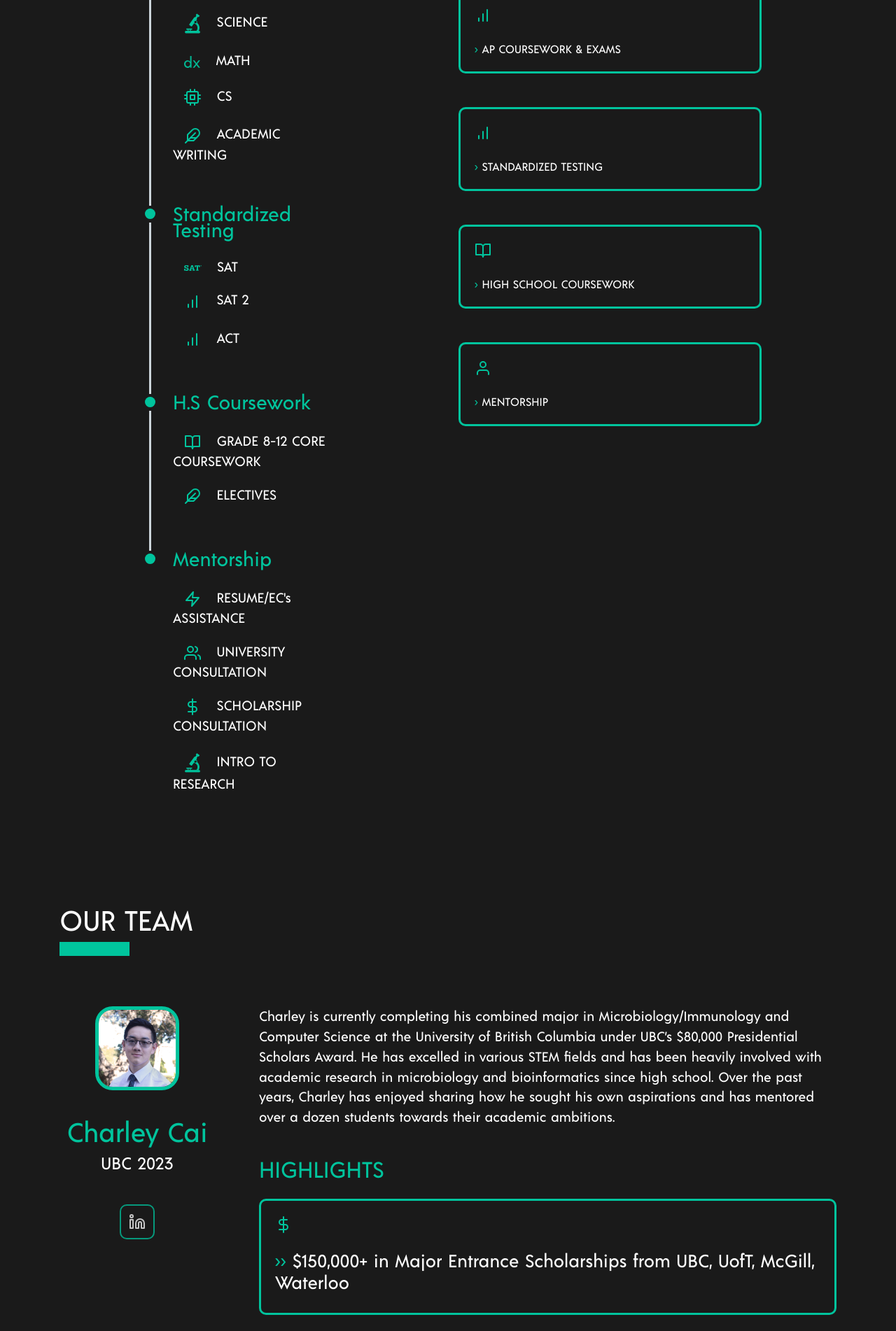
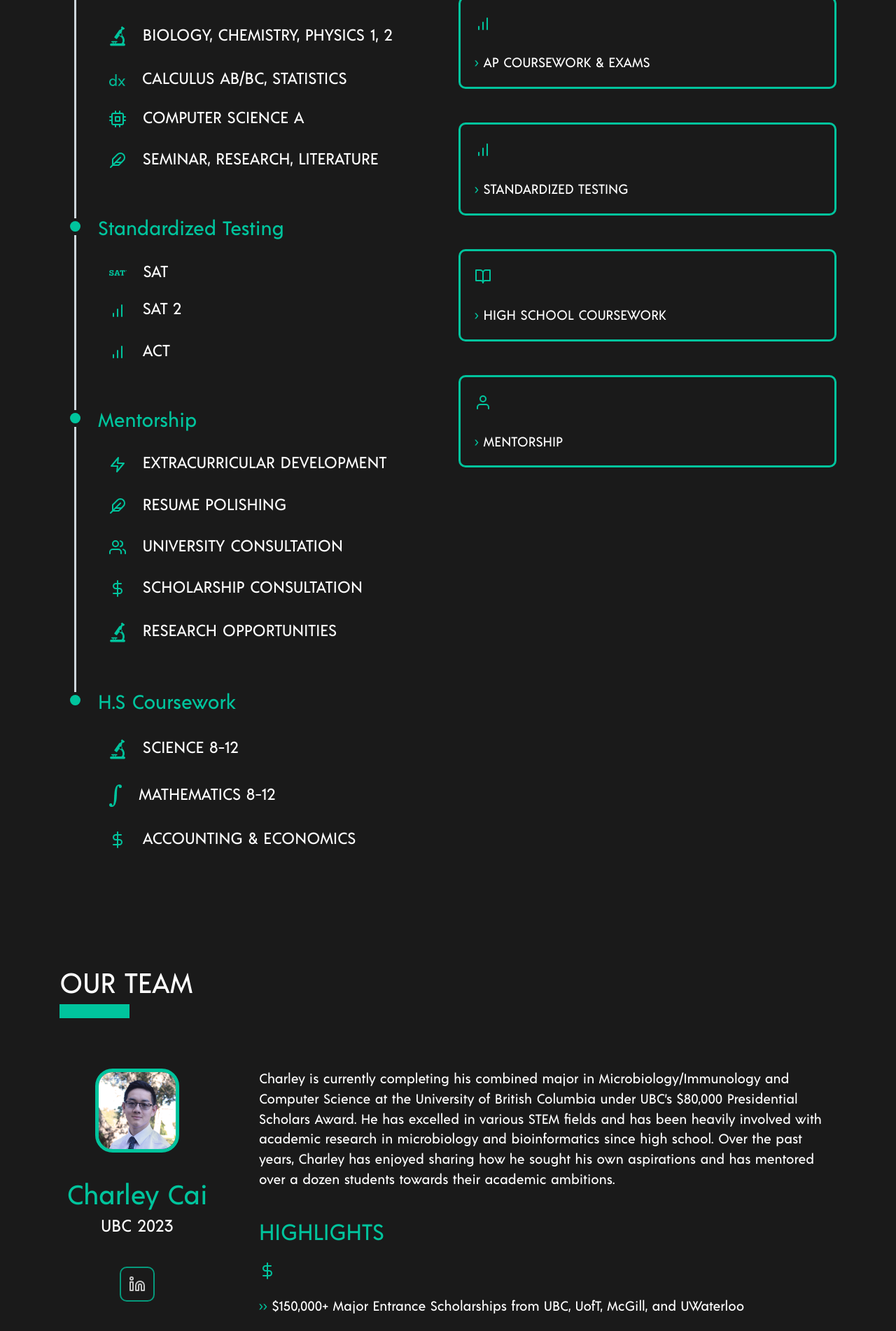
Before and after one commit to happyoliver/acuoconsulting.github.io, a Flask app: page / in a window 1280 px wide. Shown: the part 1818-3720 px from the top of the page at 70% size. Run offline with Flask 2, Linux system fonts and the light colour scheme; data that the repository does not hold is empty; some libraries are stand-ins or nearby versions.

Commit message:
Add new stylistic changes and concise highlights

```diff
--- a/css/style.css
+++ b/css/style.css
@@ -12,6 +12,9 @@ html {
     scroll-behavior: smooth;
 }
 
+body{
+
+}
 
 * {
     font-family: acre !important;
@@ -460,3 +463,7 @@ label.selected-filter {
     /*position: absolute;*/
     /*top: 0;*/
 }
+
+.timeline-bullet{
+    white-space: pre;
+}
--- a/templates/index.html
+++ b/templates/index.html
@@ -52,7 +52,7 @@
     <div class="collapse navbar-collapse flex-grow-1 text-right" id="myNavbar7">
         <ul class="navbar-nav ml-auto flex-nowrap">
             <li class="nav-item px-4">
-                <a href="#about" class="nav-link">ABOUT</a>
+                <a href="#about" class="nav-link">ABOUT US</a>
             </li>
             <li class="nav-item px-4">
                 <a href="#services" class="nav-link">SERVICES</a>
@@ -86,7 +86,7 @@
 </div>
 
 <div id="about" class="container py-5">
-    <h1 id="startchange">ABOUT</h1>
+    <h1 id="startchange">ABOUT US</h1>
     <div class="rectangle"></div>
     <br>
     <div class="row">
@@ -117,7 +117,7 @@
     <br><br>
 </div>
 
-<div id="services" class="section py-5" style="padding-left: 15vw; padding-right: 15vw">
+<div id="services" class="container section py-5" style="font-size: larger">
     <h1>SERVICES</h1>
     <div class="rectangle"></div>
     <br><br>
@@ -130,16 +130,16 @@
                         <div class="timeline-content">
                             <h3 class="timeline-title">AP</h3>
                             <br>
-                            <span onmouseover="glow('ap-cs-exams')" onmouseout="unglow('ap-cs-exams')"><img
+                            <span class="timeline-bullet" onmouseover="glow('ap-cs-exams')" onmouseout="unglow('ap-cs-exams')"><img
                                     class="px-3 py-1 timeline-point"
-                                    src="../assets/icons/microscope.svg"> SCIENCE<br><br></span></span>
-                            <span onmouseover="glow('ap-cs-exams')" onmouseout="unglow('ap-cs-exams')"><img
+                                    src="../assets/icons/microscope.svg"> BIOLOGY, CHEMISTRY, PHYSICS 1, 2<br><br></span></span>
+                            <span class="timeline-bullet" onmouseover="glow('ap-cs-exams')" onmouseout="unglow('ap-cs-exams')"><img
                                     class="px-3 py-1 timeline-point"
-                                    src="../assets/icons/differential.svg"> MATH<br><br></span>
-                            <span onmouseover="glow('ap-cs-exams')" onmouseout="unglow('ap-cs-exams')"><img
-                                    class="px-3 py-1 timeline-point" src="../assets/icons/cpu.svg"> CS<br><br></span>
-                            <span onmouseover="glow('ap-cs-exams')" onmouseout="unglow('ap-cs-exams')"><img
-                                    class="px-3 py-1 timeline-point" src="../assets/icons/feather.svg"> ACADEMIC WRITING<br><br></span>
+                                    src="../assets/icons/differential.svg"> CALCULUS AB/BC, STATISTICS<br><br></span>
+                            <span class="timeline-bullet" onmouseover="glow('ap-cs-exams')" onmouseout="unglow('ap-cs-exams')"><img
+                                    class="px-3 py-1 timeline-point" src="../assets/icons/cpu.svg"> COMPUTER SCIENCE A<br><br></span>
+                            <span class="timeline-bullet" onmouseover="glow('ap-cs-exams')" onmouseout="unglow('ap-cs-exams')"><img
+                                    class="px-3 py-1 timeline-point" src="../assets/icons/feather.svg"> SEMINAR, RESEARCH, LITERATURE<br><br></span>
                         </div>
                     </li>
                     <li class="timeline-item">
@@ -147,12 +147,12 @@
                         <div class="timeline-content">
                             <h3 class="timeline-title">Standardized Testing</h3>
                             <br>
-                            <span onmouseover="glow('sat-act')" onmouseout="unglow('sat-act')"><img
+                            <span class="timeline-bullet" onmouseover="glow('sat-act')" onmouseout="unglow('sat-act')"><img
                                     class="px-3 py-1 timeline-point"
                                     src="../assets/icons/sat.svg"> SAT<br><br></span></span>
-                            <span onmouseover="glow('sat-act')" onmouseout="unglow('sat-act')"><img
+                            <span class="timeline-bullet" onmouseover="glow('sat-act')" onmouseout="unglow('sat-act')"><img
                                     class="px-3 py-1 timeline-point" src="../assets/icons/bar-chart.svg"> SAT 2<br><br></span>
-                            <span onmouseover="glow('sat-act')" onmouseout="unglow('sat-act')"><img
+                            <span class="timeline-bullet" onmouseover="glow('sat-act')" onmouseout="unglow('sat-act')"><img
                                     class="px-3 py-1 timeline-point"
                                     src="../assets/icons/bar-chart.svg"> ACT<br><br></span>
                         </div>
@@ -160,30 +160,35 @@
                     <li class="timeline-item">
                         <div class="timeline-marker"></div>
                         <div class="timeline-content">
-                            <h3 class="timeline-title">H.S Coursework</h3>
+                            <h3 class="timeline-title">Mentorship</h3>
                             <br>
-                            <span onmouseover="glow('hs-work')" onmouseout="unglow('hs-work')"><img
-                                    class="px-3 py-1 timeline-point" src="../assets/icons/book-open.svg"> GRADE 8-12 CORE COURSEWORK<br><br></span></span>
-                            <span onmouseover="glow('hs-work')" onmouseout="unglow('hs-work')"><img
-                                    class="px-3 py-1 timeline-point"
-                                    src="../assets/icons/feather.svg"> ELECTIVES<br><br></span>
+                            <span class="timeline-bullet" onmouseover="glow('mentorship')" onmouseout="unglow('mentorship')"><img
+                                    class="px-3 py-1 timeline-point" src="../assets/icons/zap.svg"> EXTRACURRICULAR DEVELOPMENT<br><br></span></span>
+                            <span class="timeline-bullet" onmouseover="glow('mentorship')" onmouseout="unglow('mentorship')"><img
+                                    class="px-3 py-1 timeline-point" src="../assets/icons/feather.svg"> RESUME POLISHING<br><br></span>
+                            <span class="timeline-bullet" onmouseover="glow('mentorship')" onmouseout="unglow('mentorship')"><img
+                                    class="px-3 py-1 timeline-point" src="../assets/icons/users.svg"> UNIVERSITY CONSULTATION<br><br></span>
+                            <span class="timeline-bullet" onmouseover="glow('mentorship')" onmouseout="unglow('mentorship')"><img
+                                    class="px-3 py-1 timeline-point" src="../assets/icons/dollar-sign.svg"> SCHOLARSHIP CONSULTATION<br><br></span></span>
+                            <span class="timeline-bullet" onmouseover="glow('mentorship')" onmouseout="unglow('mentorship')"><img
+                                    class="px-3 py-1 timeline-point" src="../assets/icons/microscope.svg"> RESEARCH OPPORTUNITIES<br><br></span>
                         </div>
                     </li>
                     <li class="timeline-item">
                         <div class="timeline-marker"></div>
                         <div class="timeline-content">
-                            <h3 class="timeline-title">Mentorship</h3>
+                            <h3 class="timeline-title">H.S Coursework</h3>
                             <br>
-                            <span onmouseover="glow('mentorship')" onmouseout="unglow('mentorship')"><img
-                                    class="px-3 py-1 timeline-point" src="../assets/icons/zap.svg"> RESUME/EC's ASSISTANCE<br><br></span></span>
-                            <span onmouseover="glow('mentorship')" onmouseout="unglow('mentorship')"><img
-                                    class="px-3 py-1 timeline-point" src="../assets/icons/users.svg"> UNIVERSITY CONSULTATION<br><br></span>
-                            <span onmouseover="glow('mentorship')" onmouseout="unglow('mentorship')"><img
-                                    class="px-3 py-1 timeline-point" src="../assets/icons/dollar-sign.svg"> SCHOLARSHIP CONSULTATION<br><br></span></span>
-                            <span onmouseover="glow('mentorship')" onmouseout="unglow('mentorship')"><img
-                                    class="px-3 py-1 timeline-point" src="../assets/icons/microscope.svg"> INTRO TO RESEARCH<br><br></span>
+                            <span class="timeline-bullet" onmouseover="glow('hs-work')" onmouseout="unglow('hs-work')"><img
+                                    class="px-3 py-1 timeline-point" src="../assets/icons/microscope.svg"> SCIENCE 8-12<br><br></span></span>
+                            <span class="timeline-bullet" onmouseover="glow('hs-work')" onmouseout="unglow('hs-work')"><img
+                                    class="px-3 py-1 timeline-point" src="../assets/icons/integral.svg"> MATHEMATICS 8-12<br><br></span></span>
+                            <span class="timeline-bullet" onmouseover="glow('hs-work')" onmouseout="unglow('hs-work')"><img
+                                    class="px-3 py-1 timeline-point"
+                                    src="../assets/icons/dollar-sign.svg"> ACCOUNTING & ECONOMICS<br><br></span>
                         </div>
                     </li>
+
                 </ul>
             </div>
         </div>
@@ -334,44 +339,33 @@
                 <div class="row">
                     <div class="col py-3">
                         <a>
-                            <div class="card-green-outline">
                                 <img src="../assets/icons/dollar-sign.svg"><br><br>
-                                <h2><span class="chevron">››</span> $150,000+ in Major Entrance Scholarships from UBC,
-                                    UofT, McGill, Waterloo
-                                </h2>
-                            </div>
+                                <p><span class="chevron">››</span> $150,000+ Major Entrance Scholarships from UBC, UofT, McGill, and UWaterloo
+                                </p>
                         </a>
                     </div>
                     <div class="w-100"></div>
                     <div class="col py-3">
                         <a>
-                            <div class="card-green-outline">
                                 <img src="../assets/icons/grad-hat.svg"><br><br>
-                                <h2><span class="chevron">››</span> Project Presenter - 2020 Harvard National Collegiate
-                                    Research Conference
-                                </h2>
-                            </div>
+                                <p><span class="chevron">››</span> Project Presenter - 2020 Harvard National Collegiate Research Conference
+                                </p>
                         </a>
                     </div>
                     <div class="w-100"></div>
                     <div class="col py-3">
                         <a>
-                            <div class="card-green-outline">
                                 <img src="../assets/icons/erlenmeyerflask.svg"><br><br>
-                                <h2><span class="chevron">››</span> Team BC Silver Medalist - Canada Wide Science Fair
-                                </h2>
-                            </div>
+                                <p><span class="chevron">››</span> Team BC Silver Medalist - 2019 Canada Wide Science Fair
+                                </p>
                         </a>
                     </div>
                     <div class="w-100"></div>
                     <div class="col py-3">
                         <a>
-                            <div class="card-green-outline">
                                 <img src="../assets/icons/microscope.svg"><br><br>
-                                <h2><span class="chevron">››</span> Researcher at UBC, UC Santa Barbara & SFU in
-                                    Microbiology, Immunology, Proteomics, and Data Science
-                                </h2>
-                            </div>
+                                <p><span class="chevron">››</span> Researcher at UBC, UCSB, and SFU in Microbiology and Computational Biology
+                                </p>
                         </a>
                     </div>
                     <div class="w-100"></div>
@@ -416,45 +410,33 @@
                 <div class="row">
                     <div class="col py-3">
                         <a>
-                            <div class="card-green-outline">
                                 <img src="../assets/icons/users.svg"><br><br>
-                                <h2><span class="chevron">››</span> 1st Place - 2020 Harvard Global Health Leadership
-                                    Conference Case Study Competition
-                                </h2>
-                            </div>
+                                <p><span class="chevron">››</span> 1st Place - 2020 Harvard Global Health Case Study Competition
+                                </p>
                         </a>
                     </div>
                     <div class="w-100"></div>
                     <div class="col py-3">
                         <a>
-                            <div class="card-green-outline">
                                 <img src="../assets/icons/users.svg"><br><br>
-                                <h2><span class="chevron">››</span> 1st Place - 2019 Simon Fraser University Public
-                                    Forum Debate Tournament
-                                </h2>
-                            </div>
+                                <p><span class="chevron">››</span> 1st Place - 2019 SFU Public Forum Debate Tournament
+                                </p>
                         </a>
                     </div>
                     <div class="w-100"></div>
                     <div class="col py-3">
                         <a>
-                            <div class="card-green-outline">
                                 <img src="../assets/icons/cpu.svg"><br><br>
-                                <h2><span class="chevron">››</span> Researcher at on the Optimization of Radium Qubits
-                                    within UC Santa Barbara’s AMO Physics Research Group
-                                </h2>
-                            </div>
+                                <p><span class="chevron">››</span> Researcher within AMO Physics Research Group for Radium Qubit Optimization
+                                </p>
                         </a>
                     </div>
                     <div class="w-100"></div>
                     <div class="col py-3">
                         <a>
-                            <div class="card-green-outline">
                                 <img src="../assets/icons/microscope.svg"><br><br>
-                                <h2><span class="chevron">››</span> Presenter for 2019 Centre for Cell Biology,
-                                    Development, and Disease Research Conference
-                                </h2>
-                            </div>
+                                <p><span class="chevron">››</span> Project Presenter - 2019 Centre for Cell Biology, Development, and Disease Research Conference
+                                </p>
                         </a>
                     </div>
                     <div class="w-100"></div>
@@ -498,31 +480,25 @@
                 <div class="row">
                     <div class="col py-3">
                         <a>
-                            <div class="card-green-outline">
                                 <img src="../assets/icons/bar-chart.svg"><br><br>
-                                <h2><span class="chevron">››</span> Maximum score of 1600 SAT and 800 SAT Subject Tests in Math Level 2, Physics and Biology E
-                                </h2>
-                            </div>
+                                <p><span class="chevron">››</span> 1600 SAT and 800 SAT Math Level 2, Physics and Biology E Subject Tests
+                                </p>
                         </a>
                     </div>
                     <div class="w-100"></div>
                     <div class="col py-3">
                         <a>
-                            <div class="card-green-outline">
                                 <img src="../assets/icons/microscope.svg"><br><br>
-                                <h2><span class="chevron">››</span> Researcher at UC Santa Barbara’s Department of Molecular, Cellular and Developmental Biology
-                                </h2>
-                            </div>
+                                <p><span class="chevron">››</span> Researcher at UC Santa Barbara’s Department of Molecular, Cellular and Developmental Biology
+                                </p>
                         </a>
                     </div>
                     <div class="w-100"></div>
                     <div class="col py-3">
                         <a>
-                            <div class="card-green-outline">
                                 <img src="../assets/icons/testtube.svg"><br><br>
-                                <h2><span class="chevron">››</span> 99th Percentile - University of Toronto National Biology Competition
-                                </h2>
-                            </div>
+                                <p><span class="chevron">››</span> 99th Percentile - University of Toronto National Biology Competition
+                                </p>
                         </a>
                     </div>
                     <div class="w-100"></div>
@@ -569,41 +545,33 @@
                 <div class="row">
                     <div class="col py-3">
                         <a>
-                            <div class="card-green-outline">
                                 <img src="../assets/icons/github.svg"><br><br>
-                                <h2><span class="chevron">››</span> 2000+ contributions on Github and 6+ year coding experience
-                                </h2>
-                            </div>
+                                <p><span class="chevron">››</span> 2000+ contributions on Github and 6+ year coding experience
+                                </p>
                         </a>
                     </div>
                     <div class="w-100"></div>
                     <div class="col py-3">
                         <a>
-                            <div class="card-green-outline">
                                 <img src="../assets/icons/book-open.svg"><br><br>
-                                <h2><span class="chevron">››</span> Fluent in Java, Javascript, Python, R
-                                </h2>
-                            </div>
+                                <p><span class="chevron">››</span> Fluent in Java, Javascript, Python, R
+                                </p>
                         </a>
                     </div>
                     <div class="w-100"></div>
                     <div class="col py-3">
                         <a>
-                            <div class="card-green-outline">
                                 <img src="../assets/icons/box.svg"><br><br>
-                                <h2><span class="chevron">››</span> Rank 33 out of 5,832 in the Two Sigma Investments AI Challenge
-                                </h2>
-                            </div>
+                                <p><span class="chevron">››</span> Rank 33 out of 5,832 in the Two Sigma Investments AI Challenge
+                                </p>
                         </a>
                     </div>
                     <div class="w-100"></div>
                     <div class="col py-3">
                         <a>
-                            <div class="card-green-outline">
                                 <img src="../assets/icons/microscope.svg"><br><br>
-                                <h2><span class="chevron">››</span> SFU Assistant Developer - Optimized Robinson-Foulds distribution computation
-                                </h2>
-                            </div>
+                                <p><span class="chevron">››</span> SFU Assistant Developer - Optimized Robinson-Foulds distribution computation
+                                </p>
                         </a>
                     </div>
                     <div class="w-100"></div>
@@ -644,16 +612,16 @@
                 <img src="../assets/social-media/instagram.svg">
             </div>
         </a>
-        <a href="http://linkedin.com/company/acuoconsulting">
-            <div class="col-sm-auto hvr-float">
-                <img src="../assets/social-media/linkedin.svg">
-            </div>
-        </a>
-        <a>
-            <div class="col-sm-auto hvr-float">
-                <img src="../assets/social-media/wechat.svg">
-            </div>
-        </a>
+<!--        <a href="http://linkedin.com/company/acuoconsulting">-->
+<!--            <div class="col-sm-auto hvr-float">-->
+<!--                <img src="../assets/social-media/linkedin.svg">-->
+<!--            </div>-->
+<!--        </a>-->
+<!--        <a>-->
+<!--            <div class="col-sm-auto hvr-float">-->
+<!--                <img src="../assets/social-media/wechat.svg">-->
+<!--            </div>-->
+<!--        </a>-->
     </div>
     <br>
     <p>
```
Also changed, not shown: templates/chinese.html (+12 -12 lines).
